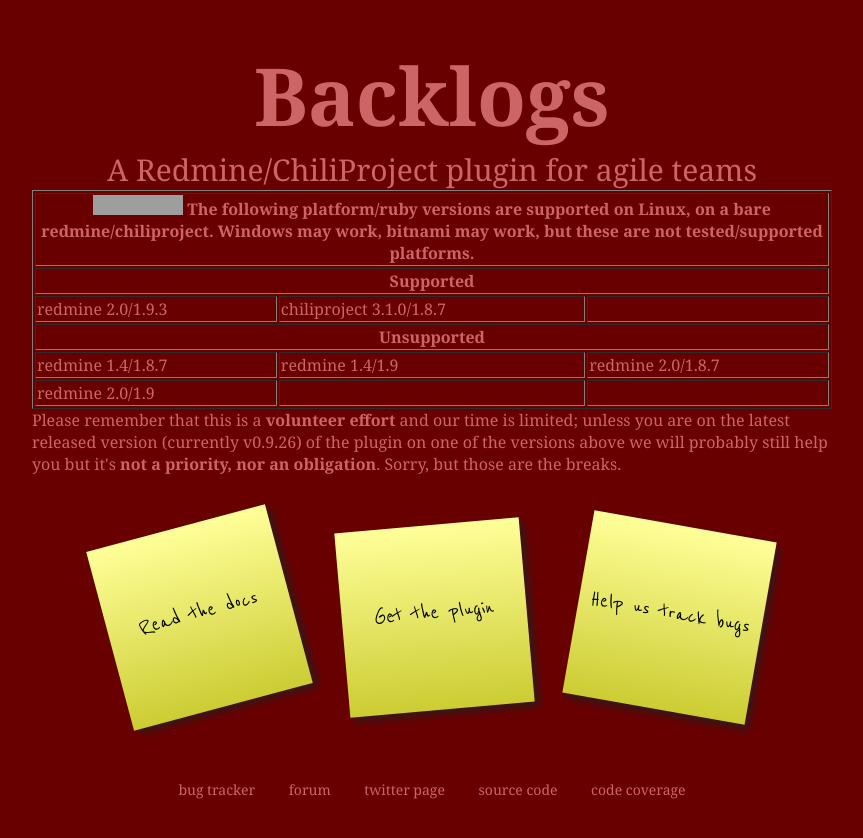
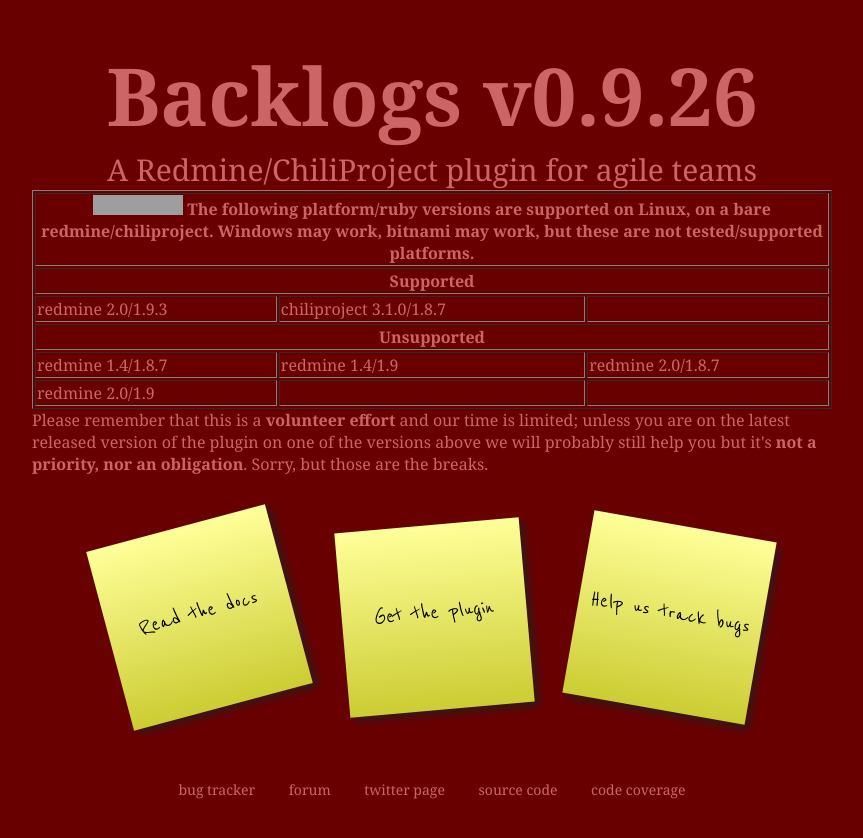
Before and after one commit to backlogs/www, a Jekyll site: the page built from index.html, in a window 1280 px wide. Shown: the top 838 px of the page, without its empty margins (208-1071 px from the left). Built offline with Jekyll 4.4.1, drawn with Linux system fonts in a browser that asks for light colours; grey boxes are pictures that could not be loaded.

Commit message:
Version F&C

```diff
--- a/index.html
+++ b/index.html
@@ -127,13 +127,13 @@ title: Home
 </head>
 <body>
   <div id="content">
-    <h2 id="title">Backlogs</h2>
+    <h2 id="title">Backlogs {% include version.html %}</h2>
     <div id="description">{{ site.description }}</div>
       <table border="1">
         <tr><th colspan="3"><a href="http://travis-ci.org/backlogs/redmine_backlogs"><img src="https://secure.travis-ci.org/backlogs/redmine_backlogs.png?branch=master"/></a> The following platform/ruby versions are supported on Linux, on a bare redmine/chiliproject. Windows may work, bitnami may work, but these are not tested/supported platforms.</th></tr>
         {% include supported.html %}
       </table>
-      Please remember that this is a <b>volunteer effort</b> and our time is limited; unless you are on the latest released version (currently {% include version.html %}) of the plugin on one of the versions above we will probably still help you but it's <b>not a priority, nor an obligation</b>. Sorry, but those are the breaks.
+      Please remember that this is a <b>volunteer effort</b> and our time is limited; unless you are on the latest released version of the plugin on one of the versions above we will probably still help you but it's <b>not a priority, nor an obligation</b>. Sorry, but those are the breaks.
     </fieldset>
 
     <div id="links">
```
